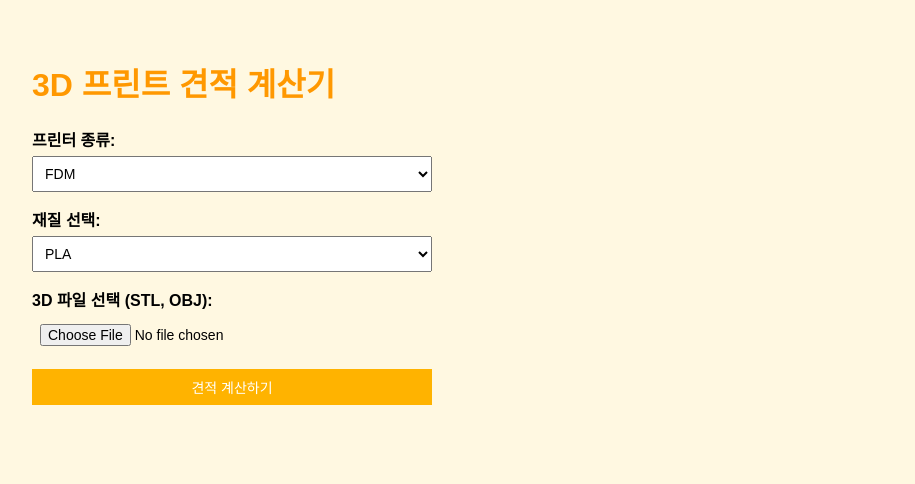
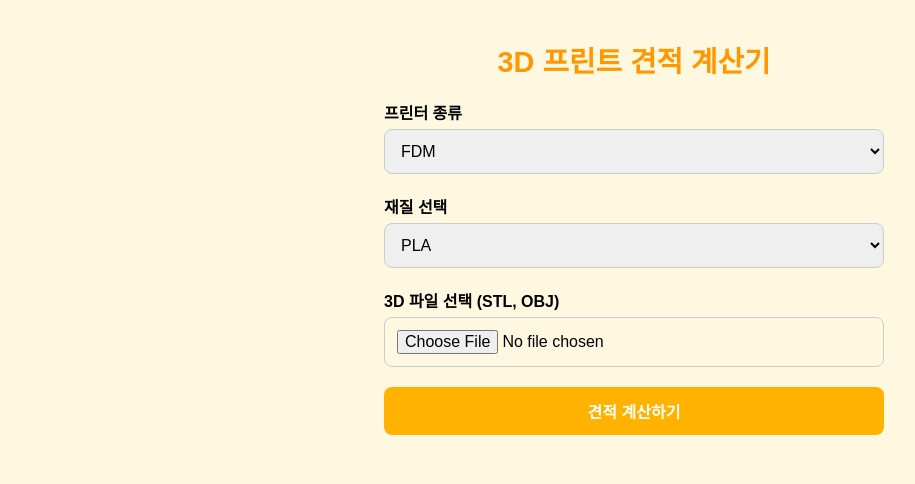
Before and after one commit to 3dthebalance/3dthebalance, a Flask app: page / in a window 1280 px wide. Shown: the top 484 px of the page, without its empty margins (6-921 px from the left). Run offline with Flask 3, Linux system fonts and the light colour scheme.

Commit message:
Update index.html

```diff
--- a/templates/index.html
+++ b/templates/index.html
@@ -2,57 +2,75 @@
 <html lang="ko">
 <head>
   <meta charset="UTF-8">
+  <meta name="viewport" content="width=device-width, initial-scale=1.0">
   <title>3D 프린트 견적 계산기</title>
   <style>
     body {
-      font-family: Arial, sans-serif;
-      padding: 30px;
+      font-family: 'Arial', sans-serif;
+      padding: 20px;
+      margin: 0;
       background-color: #fff8e1;
     }
+    .container {
+      max-width: 500px;
+      margin: 0 auto;
+    }
     h1 {
+      font-size: 1.8rem;
       color: #ff9800;
+      margin-bottom: 20px;
+      text-align: center;
     }
     label {
       font-weight: bold;
       display: block;
-      margin-top: 15px;
+      margin-top: 20px;
+      font-size: 1rem;
     }
     select, input[type="file"], button {
       margin-top: 5px;
-      padding: 8px;
-      font-size: 14px;
+      padding: 12px;
+      font-size: 1rem;
       display: block;
-      margin-bottom: 15px;
+      margin-bottom: 20px;
       width: 100%;
-      max-width: 400px;
+      box-sizing: border-box;
+      border: 1px solid #ccc;
+      border-radius: 8px;
     }
     button {
       background-color: #ffb300;
       color: white;
       border: none;
       cursor: pointer;
+      font-weight: bold;
     }
     button:hover {
       background-color: #ffa000;
     }
     #result {
-      margin-top: 20px;
-      font-size: 18px;
+      margin-top: 30px;
+      font-size: 1.1rem;
       font-weight: bold;
+      text-align: center;
+    }
+    #order-btn {
+      text-align: center;
     }
   </style>
 </head>
 <body>
+  <div class="container">
     <h1>3D 프린트 견적 계산기</h1>
 
     <form id="upload-form" enctype="multipart/form-data">
-    <label>프린터 종류:</label>
+      <label>프린터 종류</label>
       <select id="printer-type">
         <option value="FDM">FDM</option>
         <option value="SLA">SLA</option>
       </select>
 
-    <label>재질 선택:</label>
+      <label>재질 선택</label>
       <select id="material">
         <option value="PLA">PLA</option>
         <option value="ABS">ABS</option>
@@ -60,7 +78,7 @@
         <option value="PETG">PETG</option>
       </select>
 
-    <label>3D 파일 선택 (STL, OBJ):</label>
+      <label>3D 파일 선택 (STL, OBJ)</label>
       <input type="file" id="stl-file" accept=".stl,.obj" required />
 
       <button type="submit">견적 계산하기</button>
@@ -69,6 +87,7 @@
     <div id="result"></div>
     <div id="order-btn" style="display: none;">
       <a id="order-link"><button>주문하기</button></a>
+    </div>
   </div>
 
   <script>
@@ -131,3 +150,6 @@
   </script>
 </body>
 </html>
+
+</body>
+</html>
```
Lines whose indentation alone changed are shown as unchanged.
